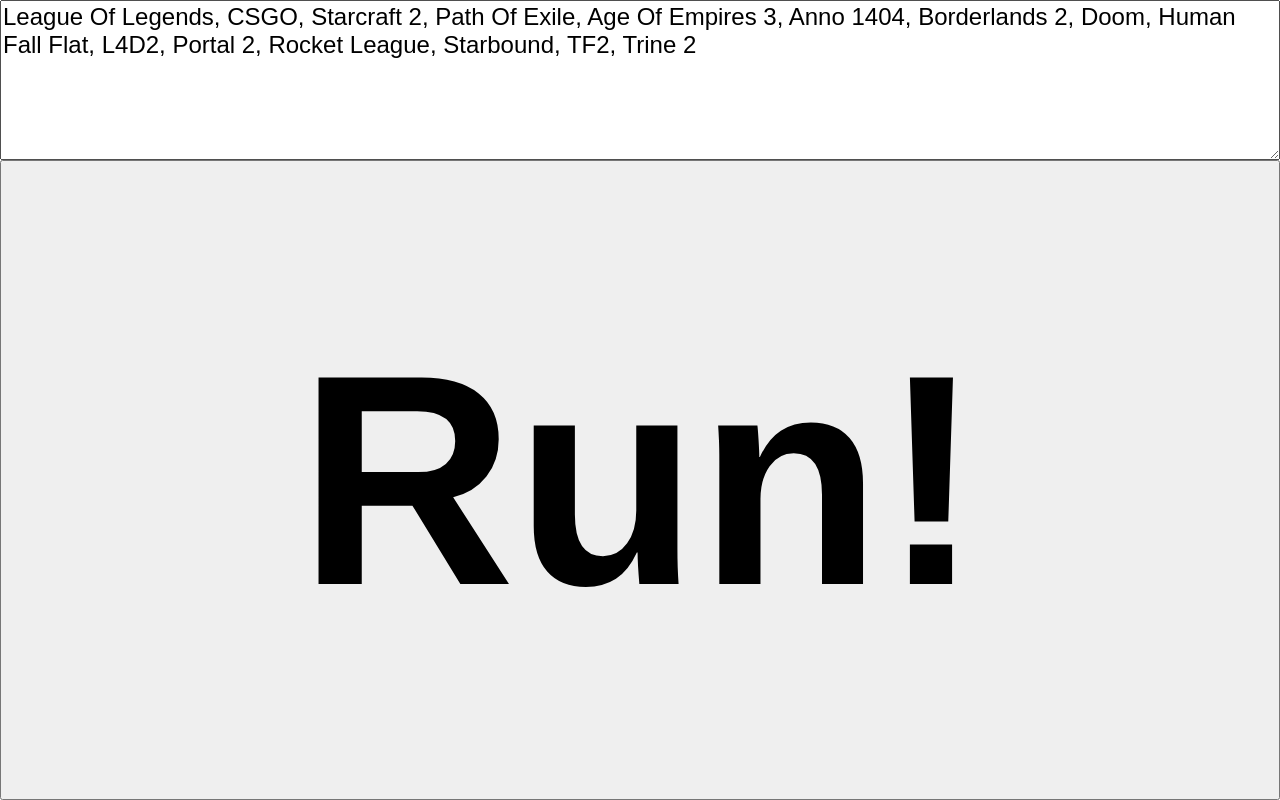
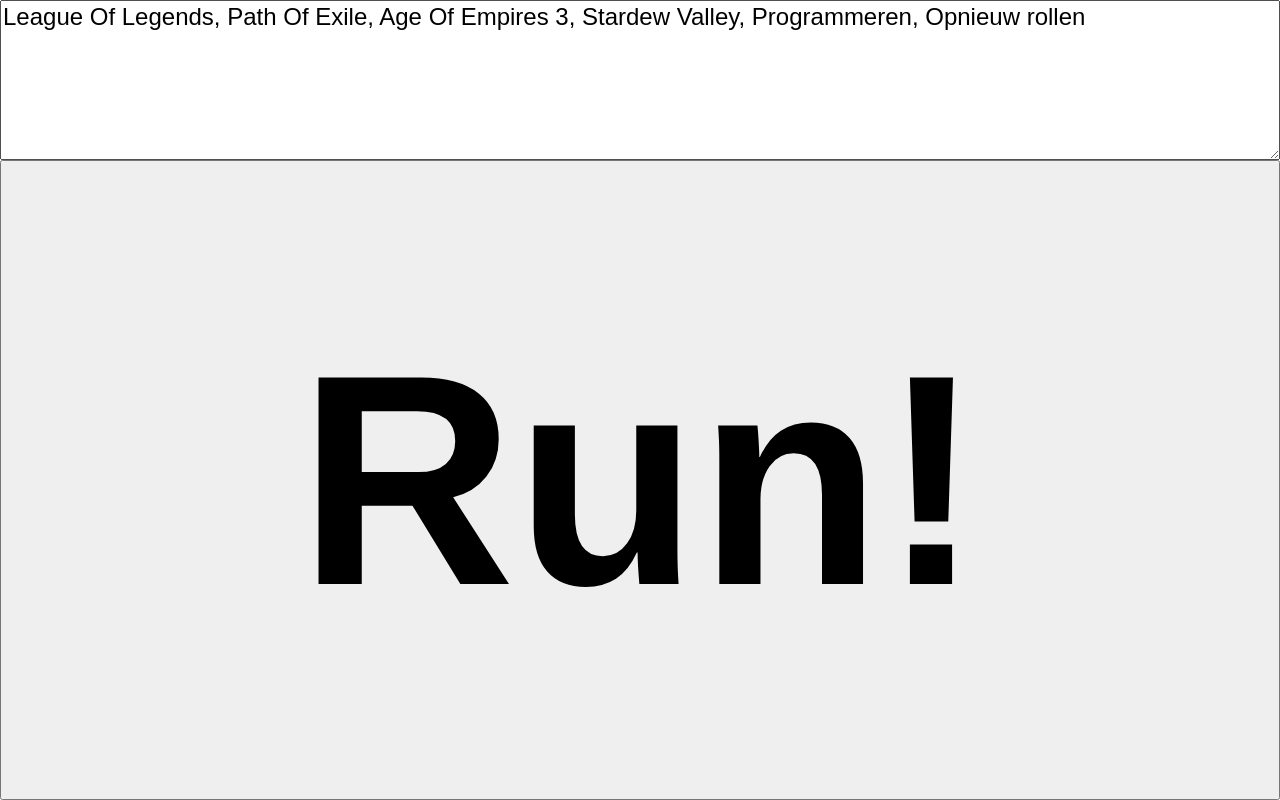
Before and after one commit to DvOtterloo/RandomGamePicker, a plain HTML site: page index.html in a window 1280 px wide. Drawn offline with Linux system fonts and the light colour scheme.

Commit message:
Updated games

```diff
--- a/index.html
+++ b/index.html
@@ -27,7 +27,7 @@
 	</head>
 	<body>
 
-	<textarea id="games">League Of Legends, CSGO, Starcraft 2, Path Of Exile, Age Of Empires 3, Anno 1404, Borderlands 2, Doom, Human Fall Flat, L4D2, Portal 2, Rocket League, Starbound, TF2, Trine 2</textarea>
+	<textarea id="games">League Of Legends, Path Of Exile, Age Of Empires 3, Stardew Valley, Programmeren, Opnieuw rollen</textarea>
 
 	<button onclick="roll()" id="pick">Run!</button>
 		<script>
```
